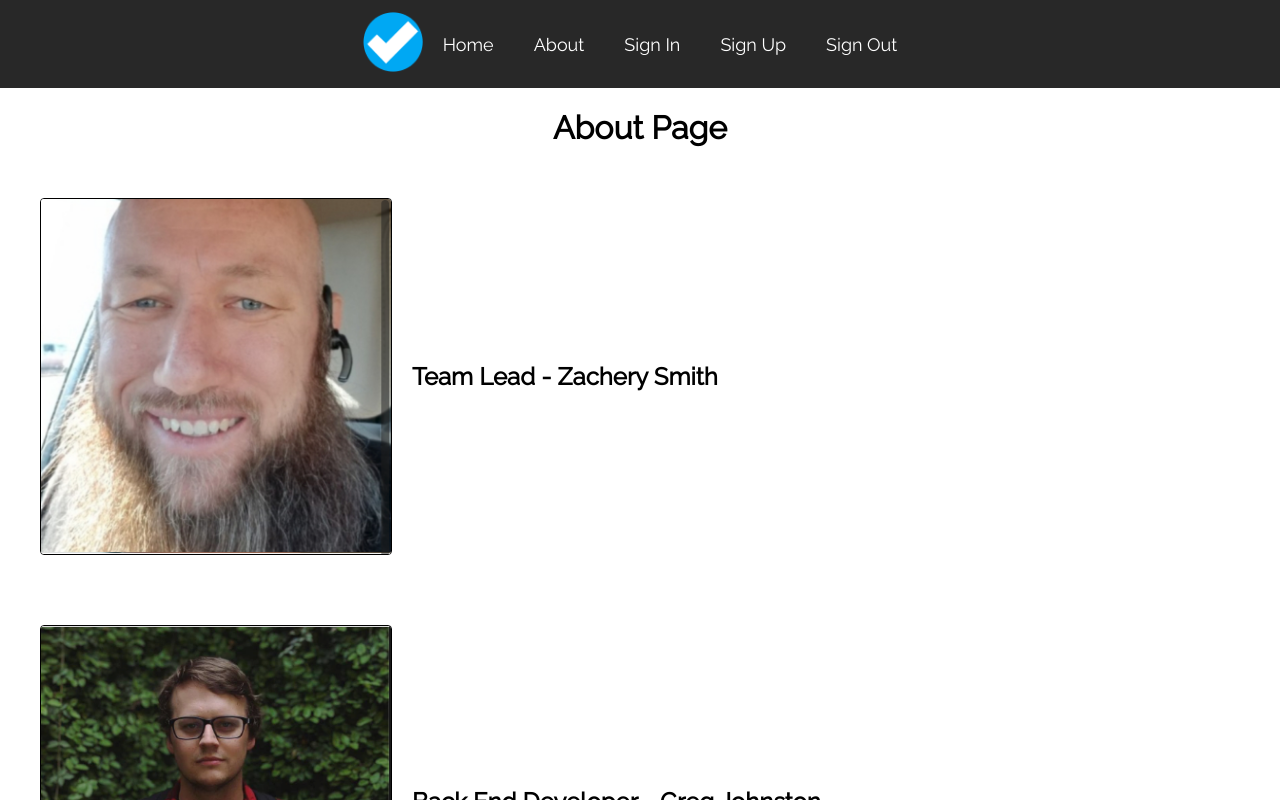
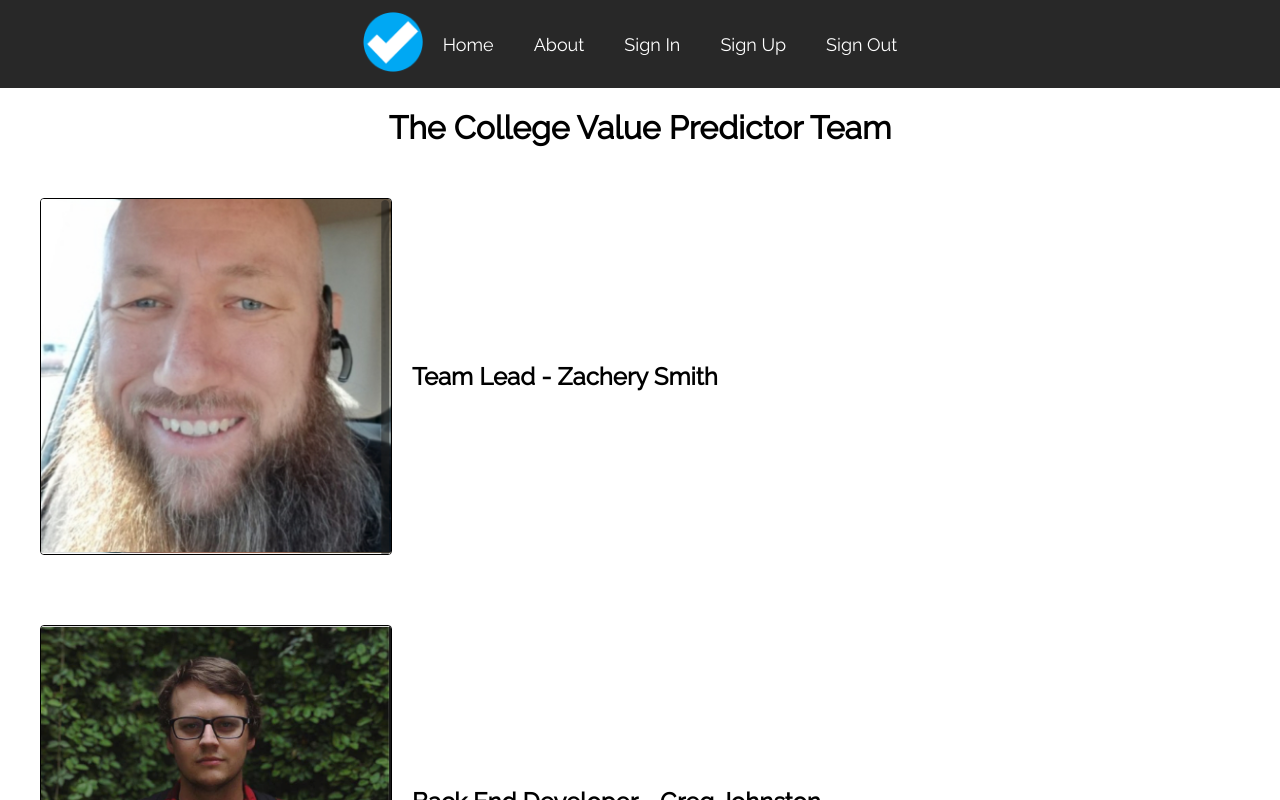
Before and after one commit to College-Value/FrontEnd-college-value, a React (Create React App) app: page /about in a window 1280 px wide. Shown: the top 800 px of the page. Built offline with nearby package versions, Linux system fonts and the light colour scheme.

Commit message:
Removed unnecessary logo references from the web app manifest

```diff
--- a/public/index.html
+++ b/public/index.html
@@ -13,7 +13,7 @@
       name="description"
       content="Web site created using create-react-app"
     />
-    <link rel="apple-touch-icon" href="logo192.png" />
+
     <!--
       manifest.json provides metadata used when your web app is installed on a
       user's mobile device or desktop. See https://developers.google.com/web/fundamentals/web-app-manifest/
--- a/src/components/About.js
+++ b/src/components/About.js
@@ -12,7 +12,7 @@ const About = () => {
     return (
         <div>
             <Navigation />
-            <h1>About Page</h1>
+            <h1>The College Value Predictor Team</h1>
             <div className="About">
                 <section className="team-member">
                     <img src={ZS} alt="Zachery Smith" width="350" />
```
Also changed, not shown: public/manifest.json.
